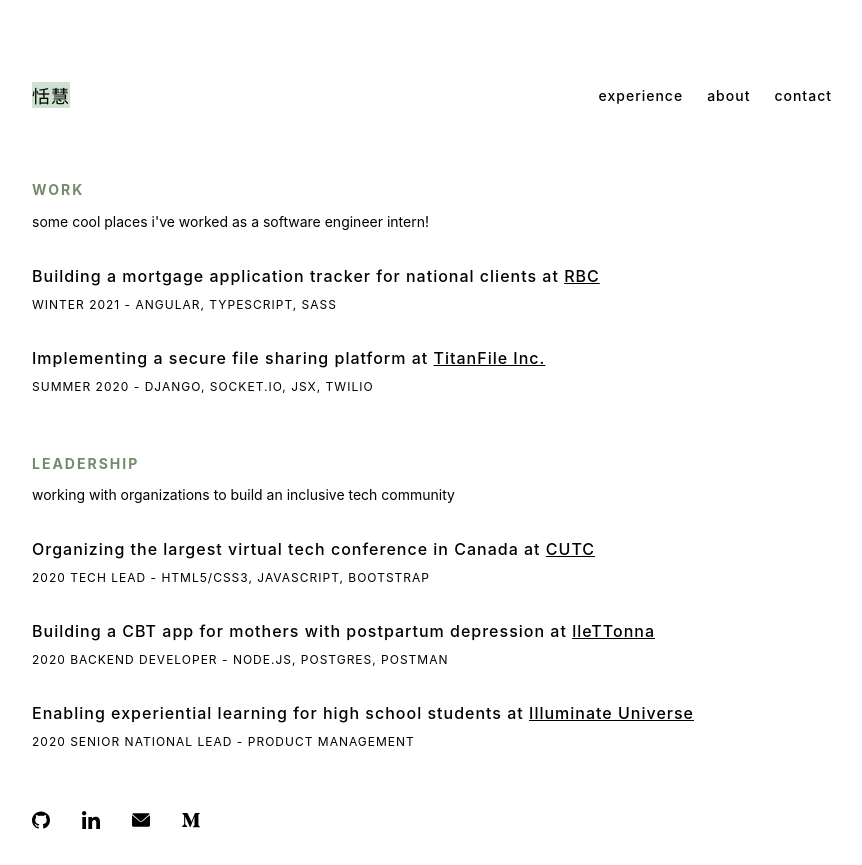
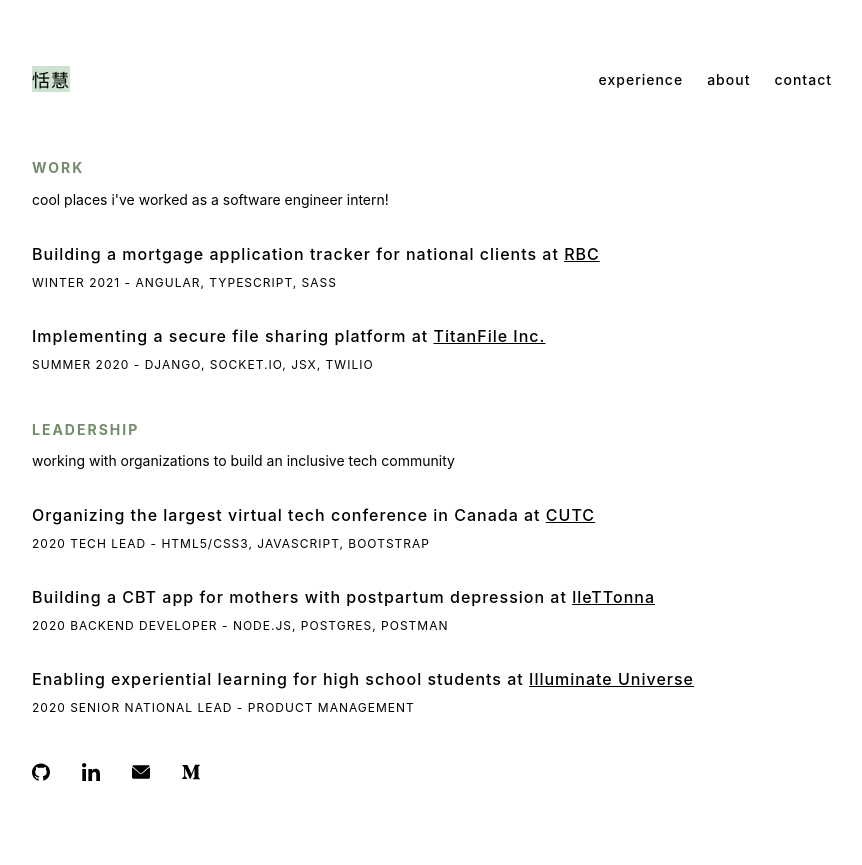
Before and after one commit to TianhuiYang/personal-website, a React (Create React App) app: page / in a window 1280 px wide. Shown: the whole page, without its empty margins (208-1070 px from the left). After the commit the page ends 809 px from the top, so only its background shows below. Built offline with nearby package versions, Linux system fonts and the light colour scheme.

Commit message:
fix: replace gap with margin to support safari

```diff
--- a/src/components/Footer.tsx
+++ b/src/components/Footer.tsx
@@ -7,15 +7,20 @@
 
 const FooterContainer = styled.div`
   bottom: 0;
-  margin: 32px 0;
+  margin: 24px 0;
   display: flex;
   flex-direction: row;
   align-items: flex-end;
-  gap: 32px;
+  // gap: 32px;
+
+  @media (min-width: 1500px) {
+    margin: 32px 0;
+  }
 `;
 
 const FooterIcon = styled.img`
   width: 18px;
+  margin-right: 32px;
 `;
 
 export const Footer = () => {
--- a/src/components/NavBar.tsx
+++ b/src/components/NavBar.tsx
@@ -3,22 +3,26 @@
 import styled from "styled-components";
 
 export const NavBarContainer = styled.div`
-  margin: 64px 0 24px;
+  margin: 48px 0 24px;
   display: flex;
   flex-direction: row;
   align-items: center;
   justify-content: space-between;
+
+  @media (min-width: 1500px) {
+    margin: 64px 0 24px;
+  }
 `;
 
 export const NavItemContainer = styled.div`
   display: flex;
   flex-direction: row;
-  gap: 24px;
+  // gap: 24px;
 
   @media (max-width: 560px) {
     flex-direction: column;
     align-items: flex-end;
-    gap: 8px;
+    // gap: 8px;
   }
 `;
 
@@ -30,6 +34,11 @@
   font-weight: 500;
   letter-spacing: 1px;
   cursor: pointer;
+  margin-left: 24px;
+
+  @media (max-width: 560px) {
+    margin: 0 0 8px;
+  }
 `;
 
 export const HomePageNav = styled.p`
--- a/src/components/Section.tsx
+++ b/src/components/Section.tsx
@@ -7,8 +7,12 @@
 }
 
 export const SectionContainer = styled.div`
-  margin: 20px 0;
+  margin: 14px 0;
   flex-direction: column;
+
+  @media (min-width: 1500px) {
+    margin: 20px 0;
+  }
 `;
 
 export const SectionHeading = styled.div`
--- a/src/components/WorkExperience.tsx
+++ b/src/components/WorkExperience.tsx
@@ -31,7 +31,7 @@
   return (
     <Section
       heading="Work"
-      subheading="some cool places I've worked as a software engineer intern!"
+      subheading="cool places I've worked as a software engineer intern!"
     >
       {workExperienceHistory.map((experience) => {
         return (
```
